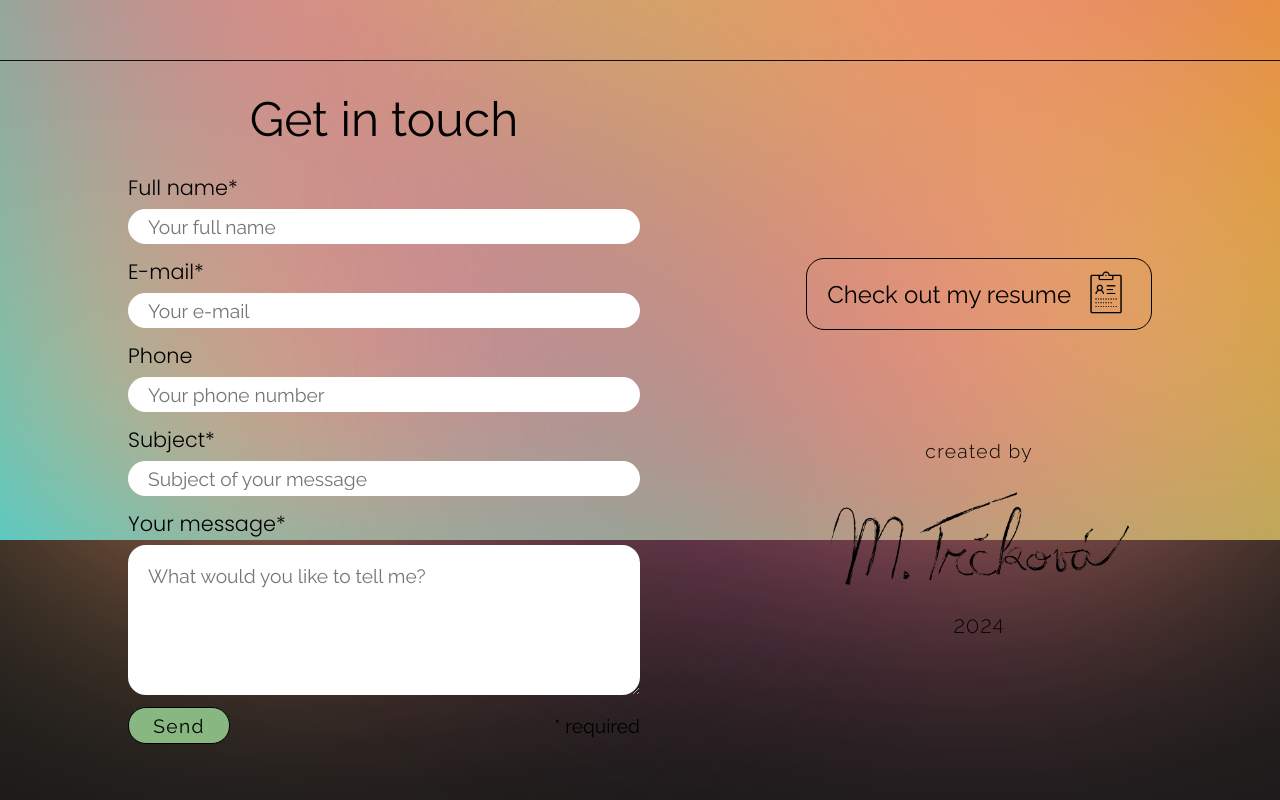
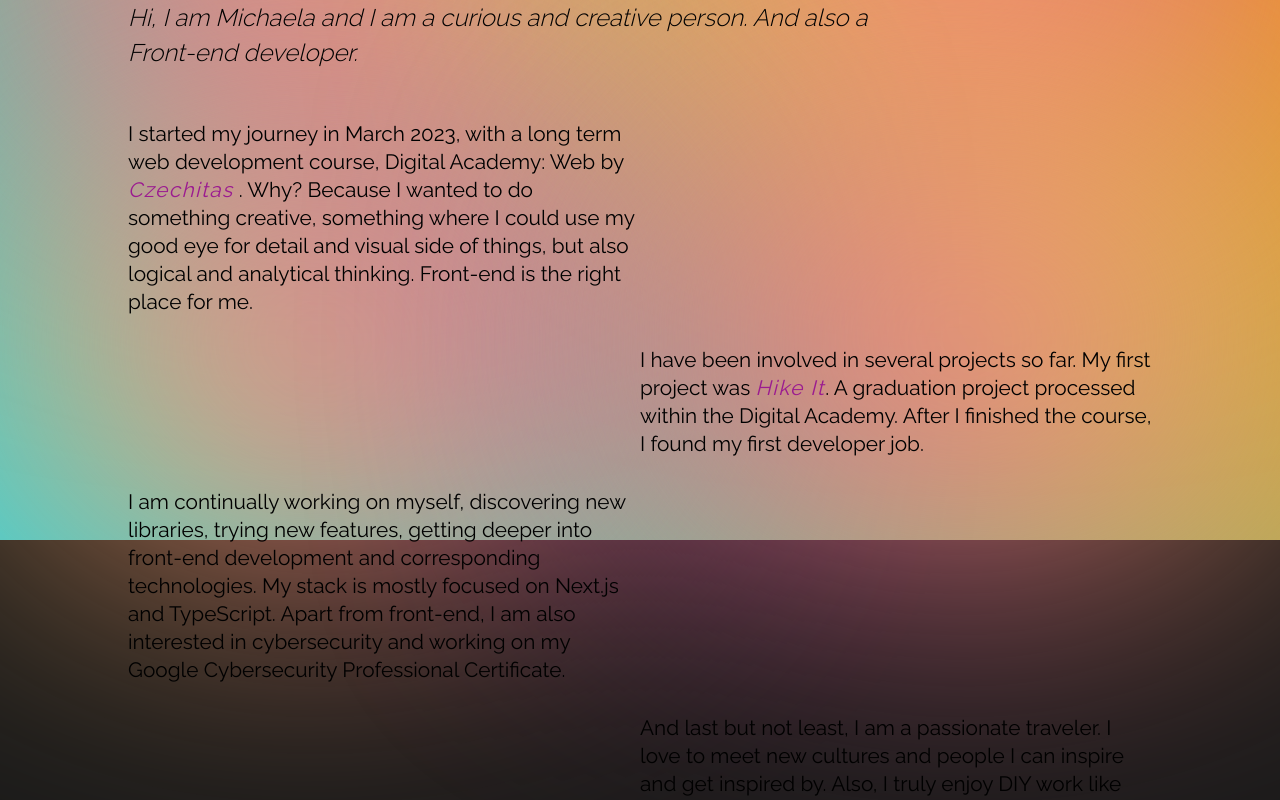
Before and after one commit to michaelamitr/personal-web-nextjs, a Next.js app: page /about in a window 1280 px wide. Shown: the part 260-1060 px from the top of the page. Before the commit the page ends 1034 px from the top, so only its background shows below. Built offline with nearby package versions, Linux system fonts and the light colour scheme.

Commit message:
TextLink component created, about section established, work in progress

```diff
--- a/src/app/about/about.module.css
+++ b/src/app/about/about.module.css
@@ -0,0 +1,73 @@
+.page_container {
+  max-width: 1300px;
+}
+
+
+.main_container {
+  display: grid;
+  grid-template-columns: 100%;
+  grid-template-rows: auto;
+  grid-template-areas:
+    "paragraph1"
+    "image1"
+    "paragraph2"
+    "image2"
+    "paragraph3"
+    "image3"
+    "paragraph4"
+    "image4";
+  margin-bottom: 40px;
+}
+
+.gridarea {
+  width: 100%;
+}
+
+.right {
+  display: flex;
+  justify-content: flex-end;
+}
+
+.fist_content {
+  grid-area: paragraph1;
+}
+
+.fist_image {
+  grid-area: image1;
+}
+
+.second_content {
+  grid-area: paragraph2;
+}
+
+.second_image {
+  grid-area: image2
+}
+
+.third_content {
+  grid-area: paragraph3;
+}
+
+.third_image {
+  grid-area: image3
+}
+
+.fourth_content {
+  grid-area: paragraph4;
+}
+
+.fourth_image {
+  grid-area: image4
+}
+
+
+@media (min-width: 1024px) {
+  .main_container {
+    grid-template-columns: 50% 50%;
+    grid-template-areas:
+      "paragraph1 image1"
+      "image2 paragraph2"
+      "paragraph3 image3"
+      "image4 paragraph4"
+  }
+}
--- a/src/app/about/page.tsx
+++ b/src/app/about/page.tsx
@@ -1,9 +1,71 @@
 import styles from './about.module.css';
+import cn from 'classnames';
+import TextLink from '@/components/TextLink/textLink';
 
 export default function About() {
   return (
-    <div>
+    <div className={styles.page_container}>
       <h1>About</h1>
+      <h2>
+        Hi, I am Michaela and I am a curious and creative person. And also a
+        Front-end developer.
+      </h2>
+      <div className={styles.main_container}>
+        <div className={cn(styles.fist_content, styles.gridarea)}>
+          <p>
+            I started my journey in March 2023, with a long term web development
+            course, Digital Academy: Web by{' '}
+            <TextLink
+              href="https://www.czechitas.cz/en"
+              text="Czechitas"
+              isBlank
+            />{' '}
+            . Why? Because I wanted to do something creative, something where I
+            could use my good eye for detail and visual side of things, but also
+            logical and analytical thinking. Front-end is the right place for
+            me.
+          </p>
+        </div>
+        <div
+          className={cn(styles.fist_image, styles.gridarea, styles.right)}
+        ></div>
+        <div
+          className={cn(styles.second_content, styles.gridarea, styles.right)}
+        >
+          <p>
+            I have been involved in several projects so far. My first project
+            was <TextLink href="/portfolio/hike-it" text="Hike It" isBlank />. A
+            graduation project processed within the Digital Academy. After I
+            finished the course, I found my first developer job.
+          </p>
+        </div>
+        <div className={cn(styles.second_image, styles.gridarea)}></div>
+        <div className={cn(styles.third_content, styles.gridarea)}>
+          <p>
+            I am continually working on myself, discovering new libraries,
+            trying new features, getting deeper into front-end development and
+            corresponding technologies. My stack is mostly focused on Next.js
+            and TypeScript. Apart from front-end, I am also interested in
+            cybersecurity and working on my Google Cybersecurity Professional
+            Certificate.
+          </p>
+        </div>
+        <div
+          className={cn(styles.third_image, styles.gridarea, styles.right)}
+        ></div>
+        <div
+          className={cn(styles.fourth_content, styles.gridarea, styles.right)}
+        >
+          <p>
+            And last but not least, I am a passionate traveler. I love to meet
+            new cultures and people I can inspire and get inspired by. Also, I
+            truly enjoy DIY work like sewing, painting, embroidery and much
+            more.
+          </p>
+        </div>
+        <div className={cn(styles.fourth_image, styles.gridarea)}></div>
+      </div>
+      <h2>See you somewhere in the world!</h2>
     </div>
   );
 }
--- a/src/app/portfolio/page.tsx
+++ b/src/app/portfolio/page.tsx
@@ -5,7 +5,7 @@ import projectsData from '../../data/projects.json';
 
 export default function Portfolio() {
   return (
-    <div>
+    <>
       <h1>Portfolio</h1>
       <h2>
         List of the projects which I was involved in. Click on the card to
@@ -26,6 +26,6 @@ export default function Portfolio() {
           />
         ))}
       </div>
-    </div>
+    </>
   );
 }
--- a/src/components/ContactForm/contactForm.tsx
+++ b/src/components/ContactForm/contactForm.tsx
@@ -31,6 +31,7 @@ export default function ContactForm() {
   return (
     <>
       <form
+        id="contactForm"
         className={styles.form}
         onSubmit={(e) =>
           handleSendEmail(
--- /dev/null
+++ b/src/components/TextLink/textLink.tsx
@@ -0,0 +1,14 @@
+import Link from 'next/link';
+import { TextLinkProps } from '@/data/interfaces';
+
+export default function TextLink({ href, isBlank, text }: TextLinkProps) {
+  return (
+    <Link
+      href={href}
+      className="link_text"
+      target={isBlank ? '_blank' : '_self'}
+    >
+      {text}
+    </Link>
+  );
+}
--- a/src/data/interfaces.tsx
+++ b/src/data/interfaces.tsx
@@ -51,3 +51,9 @@ export interface ContactFormValues {
   readonly subject: string;
   readonly message: string;
 }
+
+export interface TextLinkProps {
+  readonly href: string;
+  readonly text: string;
+  readonly isBlank: boolean;
+}
```
Also changed, not shown: src/app/page.tsx (+5 -12 lines).
